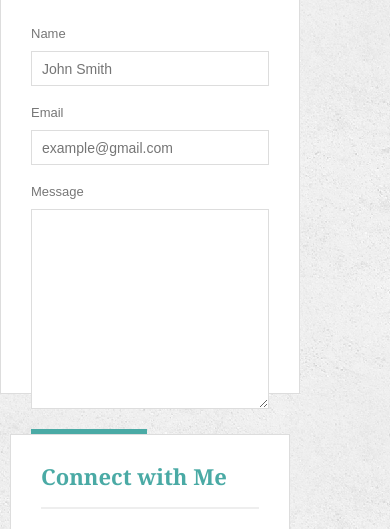
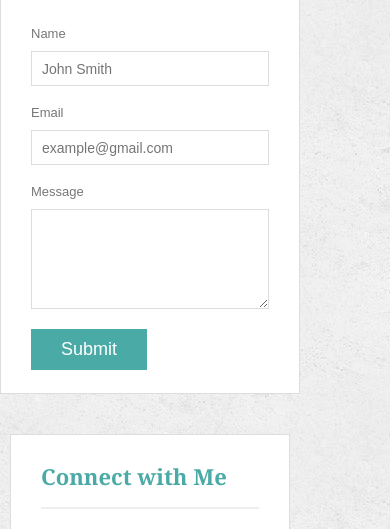
Before and after one commit to shivraxy/Responsive-Portfolio, a plain HTML site: page contact.html in a window 390 px wide. Shown: the part 236-765 px from the top of the page. Drawn offline with Linux system fonts and the light colour scheme.

Commit message:
new file

```diff
--- a/assets/css/style.css
+++ b/assets/css/style.css
@@ -279,6 +279,12 @@ input[type=submit] {
         background: #fff;
         border: 1px solid #ddd;
       }
+
+
+      #message {
+  height: 100px;
+}
+
 }
 
 @media screen and (max-width: 640px)
@@ -309,4 +315,9 @@ input[type=submit] {
         margin-left: 10px;
 
       }
+
+      #message {
+  height: 100px;
 }
+
+}
```
